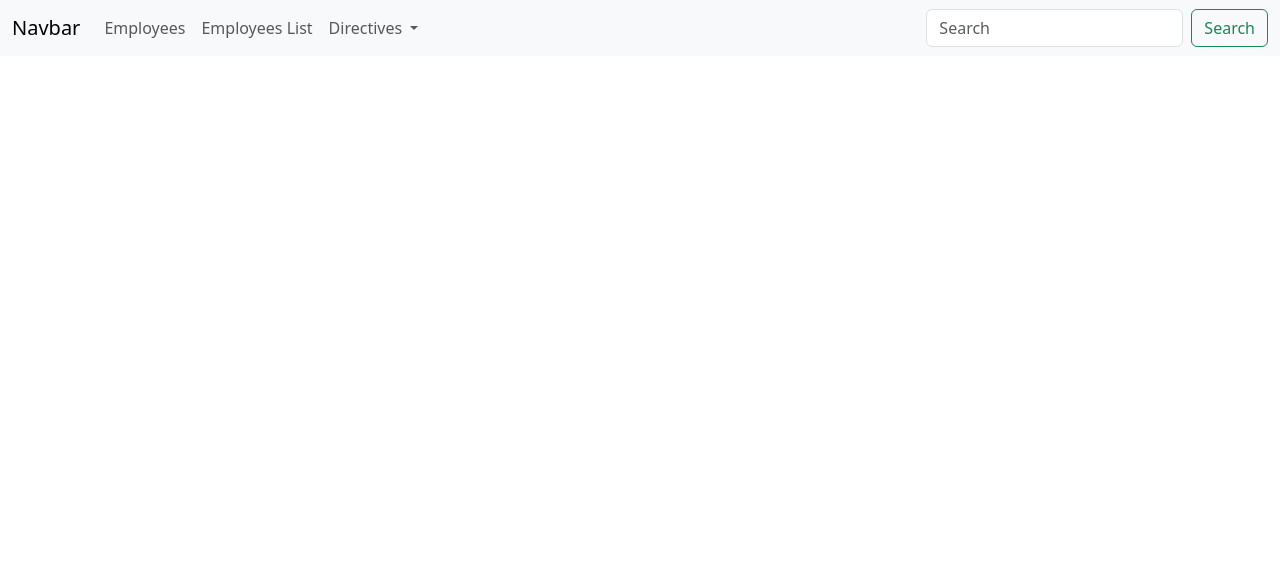
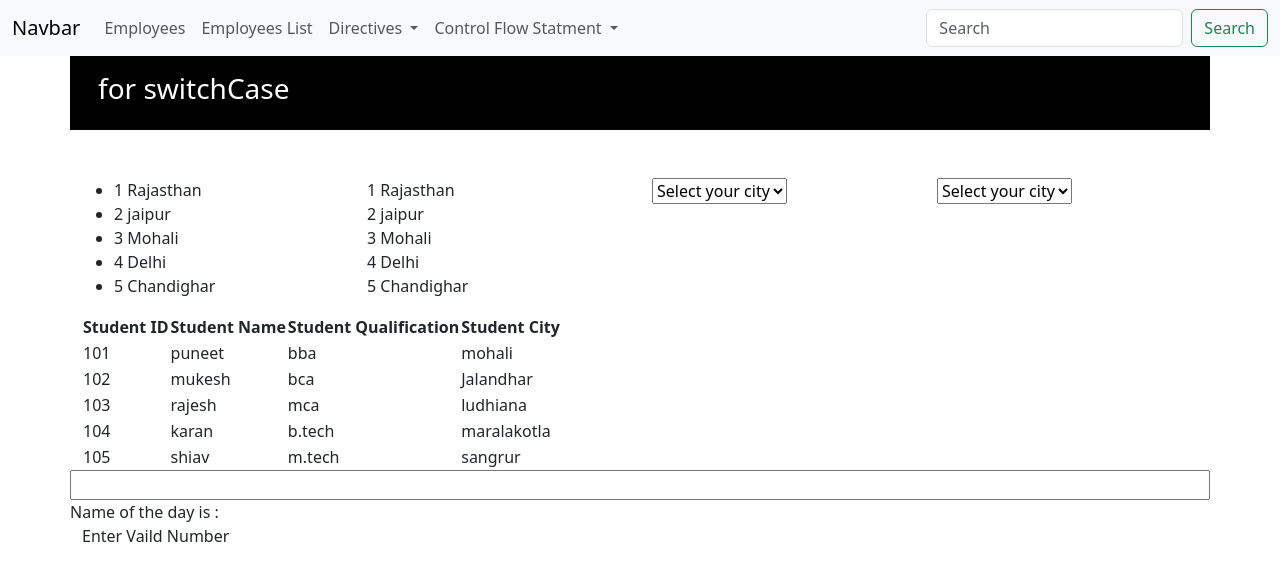
Before and after one commit to 786puneet/angular_tutorials, an Angular app in the folder Demo_Application/: page /for-loop-control-flow in a window 1280 px wide. Before the commit this address led to /. Shown: the top 580 px of the page. Built offline with nearby package versions, Linux system fonts and the light colour scheme.

Commit message:
Control flow statment

```diff
--- /dev/null
+++ b/Demo_Application/src/app/Components/Control Flow Statments/for-loop/for-loop.component.html
@@ -0,0 +1,109 @@
+<div class="row bg-black p-3 mb-5">
+    <h3 class="text-white">for switchCase </h3>
+</div>
+
+<div class="row">
+
+    <div class="col-3">
+        <ul>
+            @for(City of cityNames ; track $index;)
+            {
+                <li> {{ $index + 1 }} {{  City }} </li>
+            }
+
+        </ul>
+    </div>
+
+    <div class="col-3">
+            @for(City of cityNames ; track $index;)
+            {
+                <div> {{ $index + 1 }} {{  City }} </div>
+            }
+    </div>
+
+    <div class="col-3">
+                <select>
+                    <option value="">Select your city</option>
+                    @for(City of cityNames ; track $index;){
+                    <option value="{{ City }}">{{  City }} </option>
+                    }
+                </select>
+    </div>
+
+    <div class="col-3">
+        <select>
+            <option value="">Select your city</option>
+            @for(studentData of allStudentData ; track $index;){
+            <option value="{{ studentData.id }}">{{  studentData.name }} </option>
+            }
+        </select>
+    </div>
+</div>
+
+<div class="row">
+    <div class="col-12">
+        <table>
+            <thead>
+                <tr>
+                    <th>Student ID</th>
+                    <th>Student Name</th>
+                    <th>Student Qualification</th>
+                    <th>Student City</th>
+                </tr>
+            </thead>
+
+            <tbody>
+                @for(Student of allStudentData; track $index ){
+                    <tr>
+                        <td>{{ Student.id }} </td>
+                        <td>{{ Student.name }}</td>
+                        <td>{{ Student.qualification }}</td>
+                        <td>{{ Student.city }}</td>
+                    </tr>
+                }
+
+            </tbody>
+        </table>
+
+
+    </div>
+</div>
+
+<div class="row">
+    <input type="text" [(ngModel)]="dayNumber">
+    Name of the day is :
+    @switch(dayNumber){
+    @case('1')
+    {
+        <p>Monday</p>
+    }
+    @case('2')
+    {
+        <span>Monday</span>
+    }
+    @case('3')
+    {
+        <span>Monday</span>
+    }
+    @case('4')
+    {
+        <span>Monday</span>
+    }
+    @case('5')
+    {
+        <span>Monday</span>
+    }
+    @case('6')
+    {
+        <span>Monday</span>
+    }
+    @case('7')
+    {
+        <span>Monday</span>
+    }
+    @default{
+        <span>Enter Vaild Number </span>
+    }
+    }
+
+</div>
--- /dev/null
+++ b/Demo_Application/src/app/Components/Control Flow Statments/for-loop/for-loop.component.ts
@@ -0,0 +1,20 @@
+import { Component } from '@angular/core';
+import { FormsModule } from '@angular/forms';
+
+@Component({
+  selector: 'app-for-loop',
+  imports: [FormsModule],
+  templateUrl: './for-loop.component.html',
+  styleUrl: './for-loop.component.css'
+})
+export class ForLoopComponent {
+cityNames:string[]=['Rajasthan','jaipur','Mohali','Delhi','Chandighar'];
+allStudentData:any[]=[
+  { id:101,name:'puneet' , qualification:'bba' , city:'mohali'},
+  { id:102,name:'mukesh' , qualification:'bca' , city:'Jalandhar'},
+  { id:103,name:'rajesh' , qualification:'mca' , city:'ludhiana'},
+  { id:104,name:'karan' , qualification:'b.tech' , city:'maralakotla'},
+  { id:105,name:'shiav' , qualification:'m.tech' , city:'sangrur'},
+];
+dayNumber:string = '';
+}
--- /dev/null
+++ b/Demo_Application/src/app/Components/Control Flow Statments/ifelse/ifelse.component.html
@@ -0,0 +1,97 @@
+<div class="row bg-primary">
+<div class="intro ">
+    <p>Control flow statment  &#64;if , &#64;else , &#64;if else</p>
+</div>
+</div>
+<div class="row">
+<div class="col-3">
+    @if(div1Show)
+    {
+
+    <div class="bg-black p-4">
+        <p>Lorem ipsum dolor sit, amet consectetur adipisicing elit. Incidunt, dolore et dolores odio, officia quam atque dicta corrupti fugit, veritatis quo consequatur obcaecati. Placeat aperiam nostrum aspernatur sint, velit laborum!
+       quibusdam minus, minima molestiae corporis! Dignissimos molestiae beatae non neque nisi tenetur quis hic cum voluptatem! Veritatis.</p>
+    </div>
+    }
+</div>
+<div class="col-3">
+    @if(isDivBlack){
+    <div class="bg-black p-4 m-4">
+        <p>Lorem ipsum dolor sit, amet consectetur adipisicing elit. Incidunt, dolore et dolores odio, officia quam atque dicta corrupti fugit, veritatis quo consequatur obcaecati. Placeat aperiam nostrum aspernatur sint, velit laborum!
+       quibusdam minus, minima molestiae corporis! Dignissimos molestiae beatae non neque nisi tenetur quis hic cum voluptatem! Veritatis.</p>
+    </div>
+    }
+    @else{
+    <div class=" bg-danger p-4  m-4">
+        <p>Lorem ipsum dolor sit, amet consectetur adipisicing elit. Incidunt, dolore et dolores odio, officia quam atque dicta corrupti fugit, veritatis quo consequatur obcaecati. Placeat aperiam nostrum aspernatur sint, velit laborum!
+       quibusdam minus, minima molestiae corporis! Dignissimos molestiae beatae non neque nisi tenetur quis hic cum voluptatem! Veritatis.</p>
+    </div>
+}
+</div>
+<div class="col-3">
+    @if(value1 == value2)
+    {
+        <div class="bg-success">
+            <p>Lorem ipsum dolor sit amet consectetur adipisicing elit. Eveniet odit commodi quae, sapiente sunt consequuntur assumenda impedit sed officiis delectus facere sequi, quod perferendis culpa, magnam similique in minus inventore?</p>
+        </div>
+    }
+
+</div>
+<div class="col-3">
+@if(selectStatus == 'active'){
+    <div class="bg-success p-3">
+     <h5>Your status is Active</h5>
+    </div>
+}
+@else if(selectStatus == 'de-active')
+{
+    <div class="bg-danger p-3">
+        <h5>Your status is De-actived</h5>
+    </div>
+
+}
+@else if(selectStatus == 'progress')
+{
+    <div class="bg-info p-3">
+        <h5>Your status is Progess</h5>
+    </div>
+}
+@else if(selectStatus == 'pending')
+{
+    <div class="bg-primary p-3">
+        <h5>Your status is Pending</h5>
+    </div>
+}
+@else
+{
+    <div class="bg-danger p-3">
+        Select your status
+    </div>
+}
+</div>
+</div>
+
+<div class="row">
+<div class="col-3">
+
+        <button class="bg-primary btn m-3" (click) = "showDiv1()">Show</button>
+        <button class="bg-danger btn" (click) = "hideDiv1()">Hide</button>
+
+</div>
+<div class="col-3">
+    <button (click)="toggelBtn()" class="bg-warning btn">Toggel Button</button>
+</div>
+<div class="col-3">
+    <input type="text" [(ngModel)]="value1">
+    <input type="text" [(ngModel)]="value2">
+</div>
+<div class="col-3">
+    <select [(ngModel)]="selectStatus">
+        <option value="">Select Status</option>
+        <option value="active">Active</option>
+        <option value="de-active">De-active</option>
+        <option value="progress">Progress</option>
+        <option value="pending">Pending</option>
+    </select>
+</div>
+</div>
--- /dev/null
+++ b/Demo_Application/src/app/Components/Control Flow Statments/ifelse/ifelse.component.ts
@@ -0,0 +1,28 @@
+import { Component } from '@angular/core';
+import { FormsModule } from '@angular/forms';
+
+@Component({
+  selector: 'app-ifelse',
+  imports: [FormsModule],
+  templateUrl: './ifelse.component.html',
+  styleUrl: './ifelse.component.css'
+})
+export class IfelseComponent {
+ div1Show:boolean=false;
+ isDivBlack:boolean=false;
+ selectStatus:string='active';
+ showDiv1(){
+  this.div1Show=true;
+ }
+
+ hideDiv1(){
+  this.div1Show=false;
+ }
+ value1:string='';
+ value2:string='';
+
+
+ toggelBtn(){
+  this.isDivBlack =!this.isDivBlack;
+ }
+}
--- a/Demo_Application/src/app/app.component.html
+++ b/Demo_Application/src/app/app.component.html
@@ -21,6 +21,17 @@
                   <li><a class="dropdown-item" [routerLink]="'/attribute-driectives'">Attribute Directives</a></li>
                   <li><hr class="dropdown-divider"></li>
                   <li><a class="dropdown-item" [routerLink]="'/data-binding'">Data Binding</a></li>
+
+                </ul>
+              </li>
+
+              <li class="nav-item dropdown">
+                <a class="nav-link dropdown-toggle" role="button" data-bs-toggle="dropdown" aria-expanded="false">
+                  Control Flow Statment
+                </a>
+                <ul class="dropdown-menu">
+                  <li><a class="dropdown-item" [routerLink]="'/ifelse-control-flow'">If Else and Else If</a></li>
+                  <li><a class="dropdown-item" [routerLink]="'/for-loop-control-flow'">For Loop</a></li>
                 </ul>
               </li>
 
@@ -31,7 +42,7 @@
         </form>
       </div>
     </div>
-  </nav>
+</nav>
 
 <div class="container">
   <router-outlet></router-outlet>
```
Also changed, not shown: Demo_Application/src/app/app.component.ts (+1 -7 lines), Demo_Application/src/app/app.routes.ts (+10 -0 lines), Demo_Application/src/app/Components/Control Flow Statments/for-loop/for-loop.component.css (added), Demo_Application/src/app/Components/Control Flow Statments/ifelse/ifelse.component.css (added), 2 other files (tests, documents, lock files or other folders).
